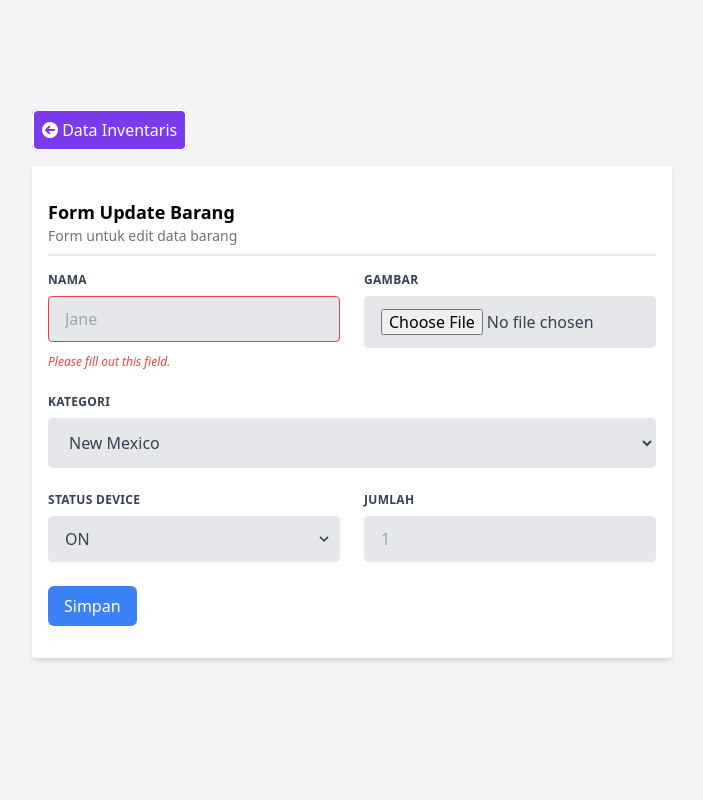
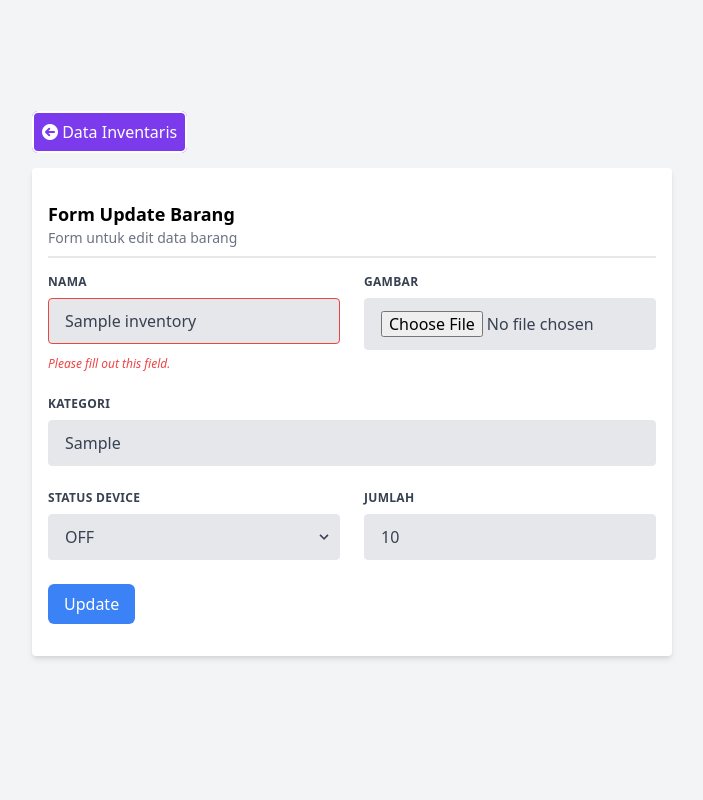
Before and after one commit to PramudyaS/smart-campus, a CodeIgniter app: page /campus/inventory/edit/1 in a window 1280 px wide. Shown: the whole page, without its empty margins (288-991 px from the left). Run offline with CodeIgniter, Linux system fonts and the light colour scheme; tables that the repository leaves empty or names only in its code hold one stand-in row (values such as "Sample post").

Commit message:
update action

```diff
--- a/application/controllers/Inventory.php
+++ b/application/controllers/Inventory.php
@@ -63,8 +63,7 @@ class Inventory extends CI_Controller {
     public function edit(){
         $kode = $this->uri->segment(3);
         $this->model->get_row($kode);
-
-        $this->load->view('inventory/edit', ['model' => $this->model]);
+        $this->load->view('inventory/edit', ['model' => $this->model->row]);
     }
 
     public function update(){
@@ -73,10 +72,11 @@ class Inventory extends CI_Controller {
         $this->model->name = $this->input->post('txt_name');
         $this->model->category = $this->input->post('category');
         $this->model->device_status = $this->input->post('status');
-        $this->model->jumlah = $this->input->post('txt_jumlah');
+        $this->model->jumlah = $this->input->post('jumlah');
 
         $this->model->update();
-        $this->load->view('inventory/index', ['model' => $this->model]);
+        $this->load->helper('url');
+		redirect('inventory/');
     }
 
     public function delete()
--- a/application/models/InventoryModel.php
+++ b/application/models/InventoryModel.php
@@ -65,7 +65,8 @@
                 $this->name,
                 $this->category,
                 $this->device_status,
-                $this->jumlah
+                $this->jumlah,
+				$this->id
             );
 
             $this->db->query($sql);
--- a/application/views/inventory/edit.php
+++ b/application/views/inventory/edit.php
@@ -14,7 +14,7 @@
 		<div class="w-2/4">
 			<div class="flex">
 				<div class="flex-1">
-					<a href="" class="bg-purple-600 px-2 py-2 rounded-md text-white border-white border-2 hover:bg-purple-700">
+					<a href="<?php echo site_url('inventory/index')?>" class="bg-purple-600 px-2 py-2 rounded-md text-white border-white border-2 hover:bg-purple-700">
 						<span class="fa fa-arrow-circle-left"></span> Data Inventaris
 					</a>
 				</div>
@@ -23,13 +23,17 @@
 				<h3 class="font-semibold text-lg">Form Update Barang</h3>
 				<p class="text-sm text-gray-500">Form untuk edit data barang</p>
 				<div class="border-t-2 mt-2"></div>
-				<form class="w-full mt-4">
+				<form class="w-full mt-4" action="<?php echo site_url('inventory/update')?>" method="post">
+					<input type="hidden" value="<?= $model->id ?>" name="id">
 					<div class="flex flex-wrap -mx-3 mb-6">
 						<div class="w-full md:w-1/2 px-3 mb-6 md:mb-0">
 							<label class="block uppercase tracking-wide text-gray-700 text-xs font-bold mb-2" for="grid-first-name">
 								Nama
 							</label>
-							<input class="appearance-none block w-full bg-gray-200 text-gray-700 border border-red-500 rounded py-3 px-4 mb-3 leading-tight focus:outline-none focus:bg-white" id="txt_name" name="txt_name" type="text" placeholder="Jane">
+							<input class="appearance-none block w-full bg-gray-200 text-gray-700 border
+							border-red-500 rounded py-3 px-4 mb-3 leading-tight focus:outline-none focus:bg-white"
+								   id="txt_name" name="txt_name" type="text" placeholder="Jane" value="<?= $model->name
+							?>">
 							<p class="text-red-500 text-xs italic">Please fill out this field.</p>
 						</div>
 						<div class="w-full md:w-1/2 px-3">
@@ -44,12 +48,10 @@
 							<label class="block uppercase tracking-wide text-gray-700 text-xs font-bold mb-2" for="grid-password">
 								Kategori
 							</label>
-							<select class="block w-full bg-gray-200 border border-gray-200 text-gray-700 py-3 px-4 pr-8 rounded leading-tight focus:outline-none focus:bg-white focus:border-gray-500" id="category" name="category">
-								<option>New Mexico</option>
-								<option>Missouri</option>
-								<option>Texas</option>
-							</select>
-
+							<input class="appearance-none block w-full bg-gray-200 text-gray-700 border
+							border-gray-200 rounded py-3 px-4 leading-tight focus:outline-none focus:bg-white
+							focus:border-gray-500" id="jumlah" name="category" type="text"
+								   value="<?= $model->category ?>">
 						</div>
 					</div>
 					<div class="flex flex-wrap -mx-3 mb-2">
@@ -59,8 +61,17 @@
 							</label>
 							<div class="relative">
 								<select class="block appearance-none w-full bg-gray-200 border border-gray-200 text-gray-700 py-3 px-4 pr-8 rounded leading-tight focus:outline-none focus:bg-white focus:border-gray-500" id="status" name="status">
-									<option>ON</option>
-									<option>OFF</option>
+									<?php
+										if($model->device_status == 1){
+									?>
+									<option value="1" selected>ON</option>
+									<option value="0">OFF</option>
+									<?php
+										}else{
+									?>
+									<option value="0" selected>OFF</option>
+									<option value="1">ON</option>
+									<?php } ?>
 								</select>
 								<div class="pointer-events-none absolute inset-y-0 right-0 flex items-center px-2 text-gray-700">
 									<svg class="fill-current h-4 w-4" xmlns="http://www.w3.org/2000/svg" viewBox="0 0 20 20"><path d="M9.293 12.95l.707.707L15.657 8l-1.414-1.414L10 10.828 5.757 6.586 4.343 8z"/></svg>
@@ -71,10 +82,14 @@
 							<label class="block uppercase tracking-wide text-gray-700 text-xs font-bold mb-2" for="grid-zip">
 								Jumlah
 							</label>
-							<input class="appearance-none block w-full bg-gray-200 text-gray-700 border border-gray-200 rounded py-3 px-4 leading-tight focus:outline-none focus:bg-white focus:border-gray-500" id="jumlah" name="jumlah" type="number" placeholder="1">
+							<input class="appearance-none block w-full bg-gray-200 text-gray-700 border
+							border-gray-200 rounded py-3 px-4 leading-tight focus:outline-none focus:bg-white
+							focus:border-gray-500" id="jumlah" name="jumlah" type="number"
+								   value="<?= $model->jumlah ?>" placeholder="1">
 						</div>
 					</div>
-					<button type="submit" name="btnSubmit" id="btnSubmit" class="bg-blue-500 px-4 py-2 text-white rounded-md mt-4">Simpan</button>
+					<button type="submit" name="btnSubmit" id="btnSubmit" class="bg-blue-500 px-4 py-2 text-white
+					rounded-md mt-4">Update</button>
 				</form>
 			</div>
 		</div>
```
Also changed, not shown: application/views/dashboard.php (+4 -4 lines), application/views/inventory/index.php (+7 -3 lines), db/smart-campus.db.
